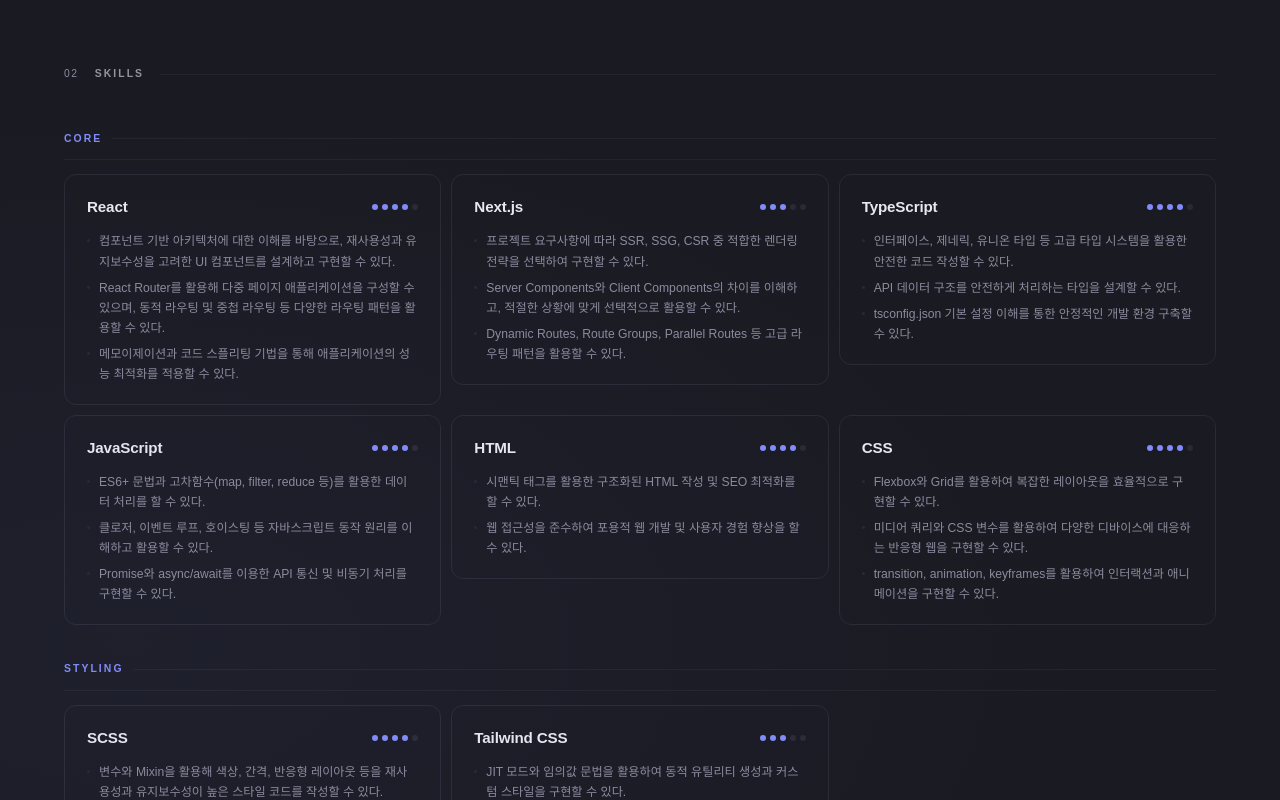
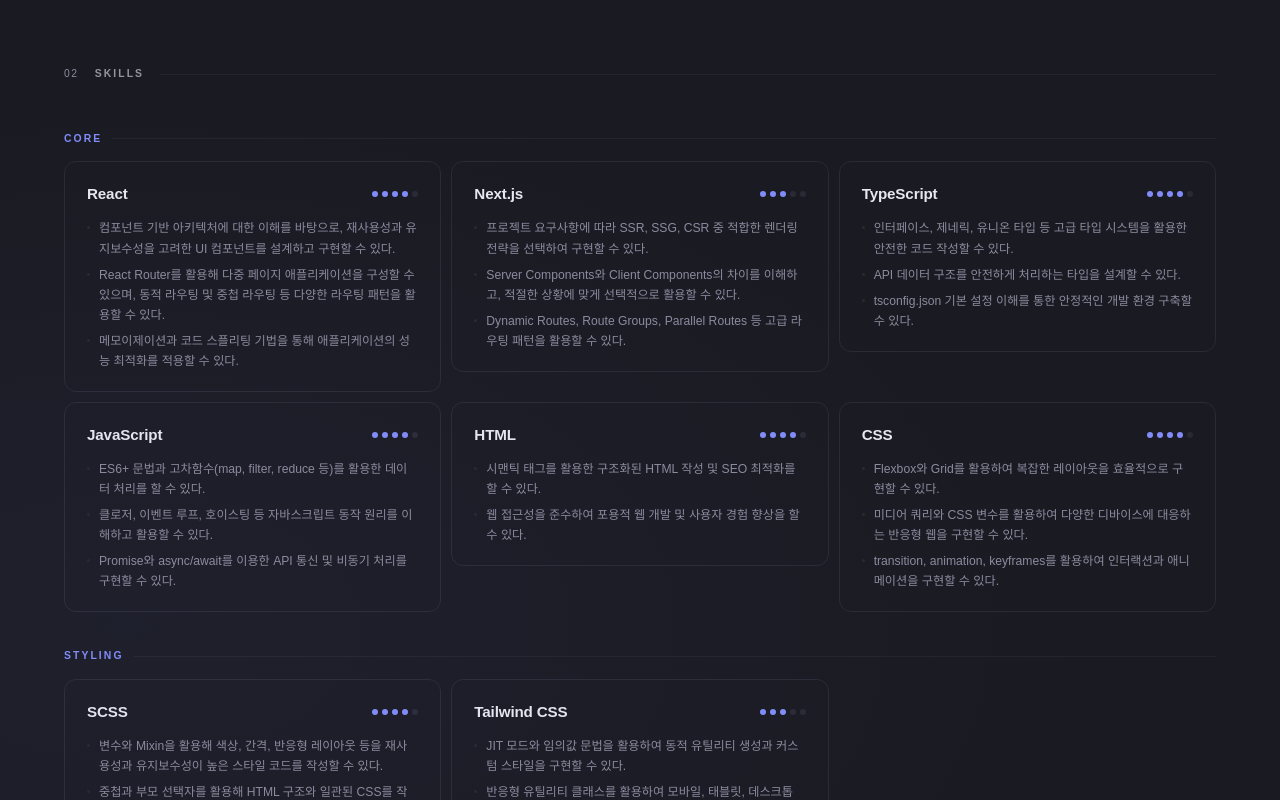
Before and after one commit to wjdxodbs/portfolio, a Next.js app: page / in a window 1280 px wide. Shown: the part 1360-2160 px from the top of the page. Built offline with nearby package versions, Linux system fonts and the light colour scheme; no server answers; a web font is replaced by a local one.

Commit message:
style: categoryTitle border 중복 제거

```diff
--- a/src/app/_components/Skills.module.css
+++ b/src/app/_components/Skills.module.css
@@ -32,8 +32,6 @@
   color: var(--accent);
   font-weight: 600;
   margin-bottom: 14px;
-  padding-bottom: 12px;
-  border-bottom: 1px solid var(--border);
   display: flex;
   align-items: center;
   gap: 10px;
```
